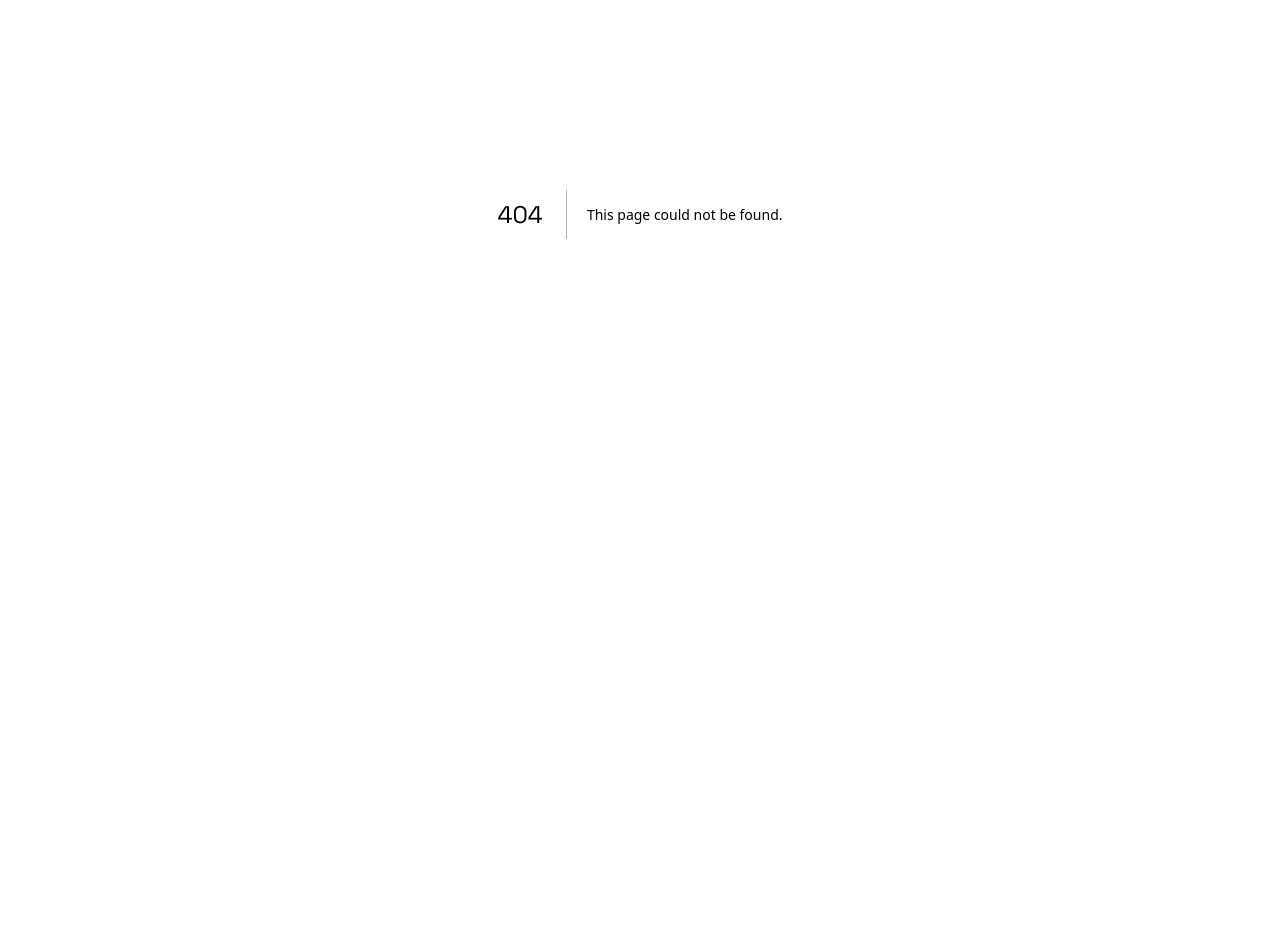
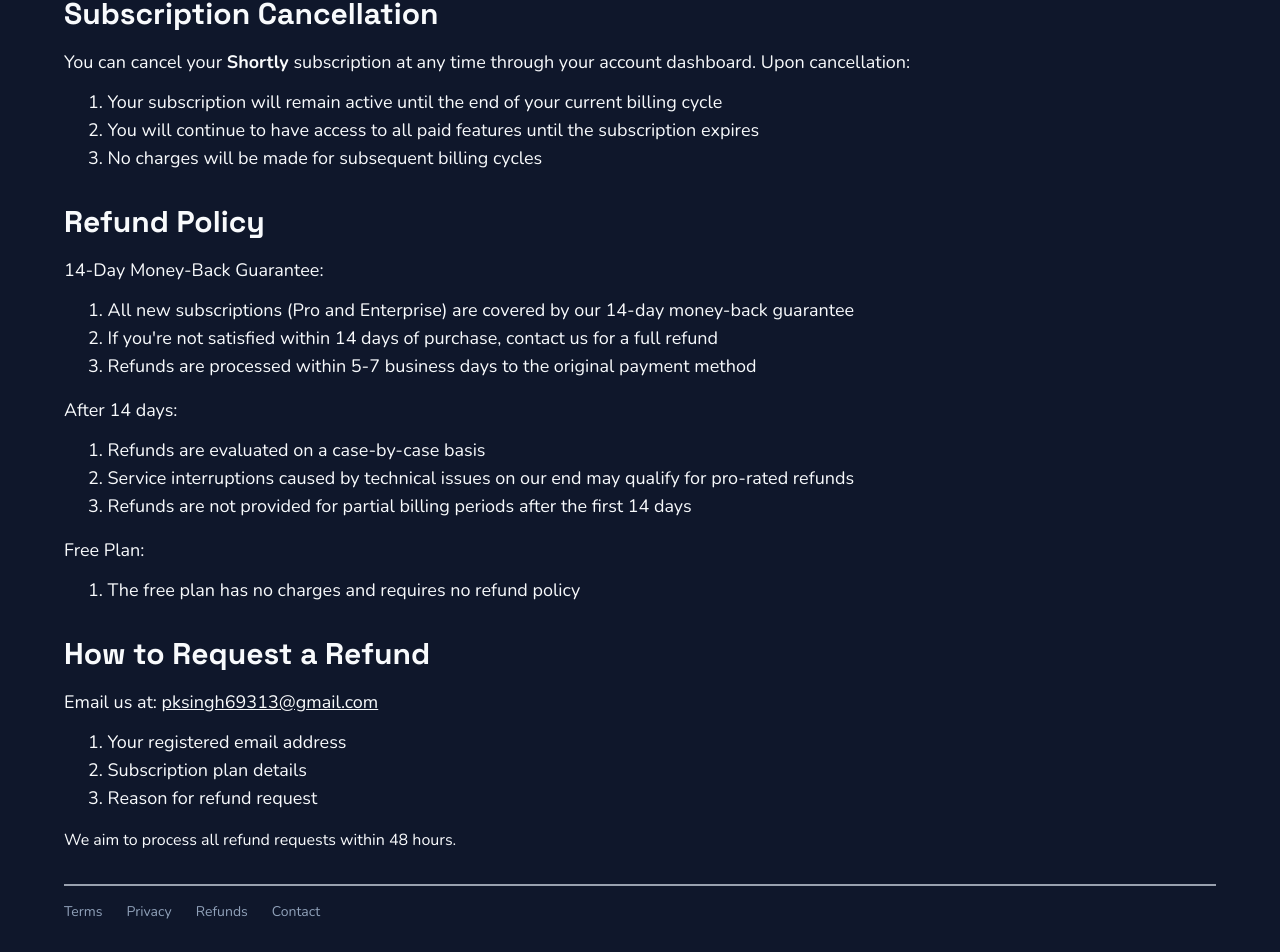
Before and after one commit to yansh07/shortlypro-frontend, a Next.js app: page /refund-policy in a window 1280 px wide. Before the commit this address had no page. Shown: the part 186-1138 px from the top of the page. Before the commit the page ends 800 px from the top, so only its background shows below. Built offline with nearby package versions, Linux system fonts and the light colour scheme.

Commit message:
update: added refund policy page

```diff
--- /dev/null
+++ b/src/app/refund-policy/page.tsx
@@ -0,0 +1,98 @@
+import React from "react";
+import Link from "next/link";
+
+function page() {
+  return (
+    <div className="p-16 min-h-screen bg-slate-900 text-slate-50">
+      <div className="text-start">
+        <h1 className="text-3xl font-bold">CANCELLATION & REFUNDS POLICY</h1>
+        <h2>
+          <span className="font-bold">Effective Date:</span> January 1, 2025
+        </h2>
+        <br />
+      </div>
+      <div className="border mb-8"></div>
+      <div>
+        <h1 className="font-bold text-3xl">Subscription Cancellation</h1>
+        <p className="pt-4 text-lg">
+          You can cancel your <span className="font-bold">Shortly</span>{" "}
+          subscription at any time through your account dashboard. Upon
+          cancellation:
+        </p>
+        <ul className="pt-3 ml-6 font-medium text-lg">
+          <li>
+            1. Your subscription will remain active until the end of your
+            current billing cycle
+          </li>
+          <li>
+            2. You will continue to have access to all paid features until the
+            subscription expires
+          </li>
+          <li>3. No charges will be made for subsequent billing cycles</li>
+        </ul>
+      </div>
+      <div>
+        <h1 className="font-bold text-3xl pt-8">Refund Policy</h1>
+        <p className="pt-4 text-lg">14-Day Money-Back Guarantee:</p>
+        <ul className="pt-3 ml-6 font-medium text-lg">
+          <li>
+            1. All new subscriptions (Pro and Enterprise) are covered by our
+            14-day money-back guarantee
+          </li>
+          <li>
+            2. If you&apos;re not satisfied within 14 days of purchase, contact
+            us for a full refund
+          </li>
+          <li>
+            3. Refunds are processed within 5-7 business days to the original
+            payment method
+          </li>
+        </ul>
+      </div>
+      <p className="pt-4 text-lg">After 14 days:</p>
+      <ul className="pt-3 ml-6 font-medium text-lg">
+        <li>1. Refunds are evaluated on a case-by-case basis</li>
+        <li>
+          2. Service interruptions caused by technical issues on our end may
+          qualify for pro-rated refunds
+        </li>
+        <li>
+          3. Refunds are not provided for partial billing periods after the
+          first 14 days
+        </li>
+      </ul>
+      <p className="pt-4 text-lg">Free Plan:</p>
+      <ul className="pt-3 ml-6 font-medium text-lg">
+        <li>1. The free plan has no charges and requires no refund policy</li>
+      </ul>
+      <div>
+        <h1 className="font-bold text-3xl pt-8">How to Request a Refund</h1>
+        <p className="pt-4 text-lg">
+          Email us at:{" "}
+          <Link href="mailto:pksingh69313@gmail.com" className="underline">
+            pksingh69313@gmail.com
+          </Link>
+        </p>
+        <ul className="pt-3 ml-6 font-medium text-lg">
+          <li>1. Your registered email address</li>
+          <li>2. Subscription plan details</li>
+          <li>3. Reason for refund request</li>
+        </ul>
+        <p className="pt-4">
+          We aim to process all refund requests within 48 hours.
+        </p>
+      </div>
+      <div className="border border-gray-400 mt-8 mb-4"></div>
+      <footer>
+        <div className="flex space-x-6 text-sm text-slate-400">
+          <a href="/terms">Terms</a>
+          <a href="/privacy">Privacy</a>
+          <a href="/refund-policy">Refunds</a>
+          <a href="/contact">Contact</a>
+        </div>
+      </footer>
+    </div>
+  );
+}
+
+export default page;
```
